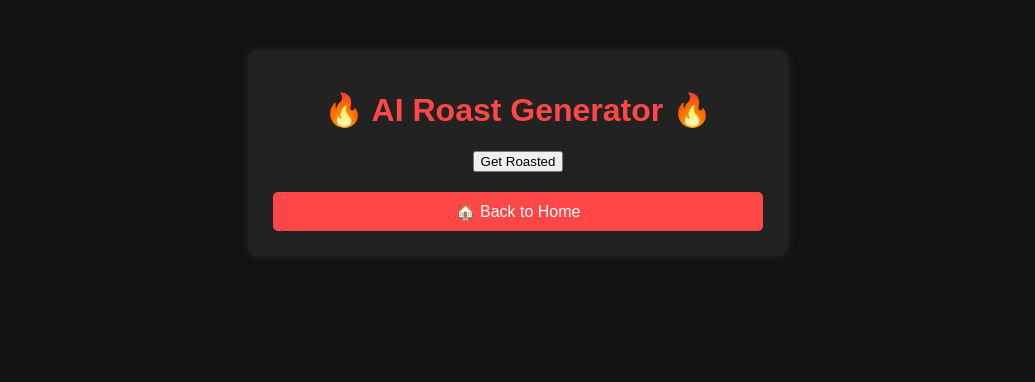
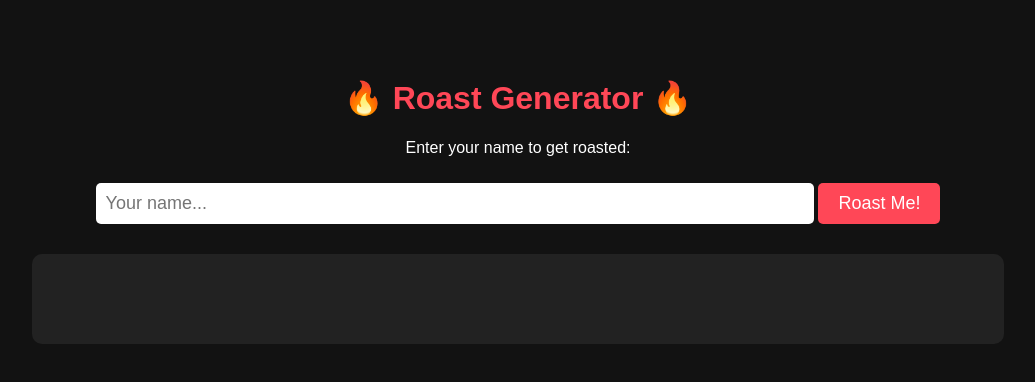
Before and after one commit to Pushkar279/Raphael., a plain HTML site: page roast.html in a window 1280 px wide. Shown: the whole page, without its empty margins (122-1157 px from the left). Drawn offline with Linux system fonts and the light colour scheme.

Commit message:
Update roast.html

```diff
--- a/roast.html
+++ b/roast.html
@@ -3,30 +3,62 @@
 <head>
     <meta charset="UTF-8">
     <meta name="viewport" content="width=device-width, initial-scale=1.0">
-    <title>🔥 AI Roast Generator</title>
-    <link rel="stylesheet" href="styles.css">
+    <title>🔥 Roast Generator 🔥</title>
+    <style>
+        body {
+            font-family: Arial, sans-serif;
+            background-color: #121212;
+            color: white;
+            text-align: center;
+            padding: 50px;
+        }
+        h1 {
+            color: #ff4757;
+        }
+        #roast-box {
+            font-size: 24px;
+            margin: 20px auto;
+            padding: 20px;
+            background: #222;
+            border-radius: 10px;
+            width: 80%;
+            min-height: 50px;
+        }
+        input {
+            padding: 10px;
+            font-size: 18px;
+            border: none;
+            border-radius: 5px;
+            width: 60%;
+            margin: 10px 0;
+        }
+        button {
+            background: #ff4757;
+            color: white;
+            padding: 10px 20px;
+            font-size: 18px;
+            border: none;
+            border-radius: 5px;
+            cursor: pointer;
+        }
+        button:hover {
+            background: #e84118;
+        }
+    </style>
 </head>
 <body>
 
-<div class="container">
-    <h1>🔥 AI Roast Generator 🔥</h1>
-    <button onclick="generateRoast()">Get Roasted</button>
-    <div id="output"></div>
-    <nav><a href="index.html">🏠 Back to Home</a></nav>
-</div>
+    <h1>🔥 Roast Generator 🔥</h1>
+    <p>Enter your name to get roasted:</p>
+    <input type="text" id="name-input" placeholder="Your name...">
+    <button onclick="generateRoast()">Roast Me!</button>
+
+    <div id="roast-box"></div>
 
     <script>
-function generateRoast() {
-    let name = prompt("Enter your name, victim:");
-    if (!name) {
-        alert("Enter a name!");
-        return;
-    }
-
-    let roasts = [
+        const roasts = [
             "You're like a cloud. When you disappear, it's a beautiful day!",
             "You bring everyone so much joy… when you leave the room.",
-        "Your WiFi signal is stronger than your personality.",
             "Your secrets are safe with me. I never even listen when you tell me them.",
             "You're proof that even evolution takes breaks.",
             "I'd agree with you, but then we’d both be wrong.",
@@ -37,20 +69,10 @@ function generateRoast() {
             "You're like a software update—nobody wants you, but we have to tolerate you.",
             "You're proof that even clowns need an understudy.",
             "You have something on your chin... no, the third one.",
-        "Your secrets are safe with me. I wasn’t even listening.",
-        "You're like a penny—shiny, but absolutely worthless.",
-        "You're slower than a YouTube ad without a skip button.",
-        "You're like a participation trophy—no one really wants you, but you're just there.",
-        "You have something on your face… oh wait, that’s just your personality.",
-        "I’d roast you, but I don’t want to waste my good material on side characters.",
             "Your WiFi signal is stronger than your personality.",
-        "You bring people together... just to talk about how annoying you are.",
-        "Your personality is like a Windows update—nobody wants it, but we’re forced to deal with it.",
-        "You're proof that even Google can’t find everything useful.",
             "You're so irrelevant, even your shadow leaves you behind.",
             "Your comebacks are so weak, even your reflection ignores you.",
             "You're the human version of a broken pencil—pointless.",
-        "You're like a math problem—nobody likes you, and you make people's heads hurt.",
             "Your dreams are so small, even ants laugh at them.",
             "You’re so fake, even Photoshop can’t fix you.",
             "You're like a bad Wi-Fi connection—annoying, unreliable, and slowing everyone down.",
@@ -58,7 +80,6 @@ function generateRoast() {
             "You have so many failed attempts, even CAPTCHA thinks you’re a bot.",
             "You're the reason why instruction manuals have warning labels.",
             "Your voice could make a happy meal depressed.",
-        "You have a great face… for radio.",
             "You're like a TikTok trend—annoying and forgotten in a week.",
             "If I had a dollar for every smart thing you said, I’d be broke.",
             "You're about as useful as a screen door on a submarine.",
@@ -67,8 +88,10 @@ function generateRoast() {
             "Your life is like a YouTube tutorial… nobody makes it to the end."
         ];
 
-    let roast = getRandomItem(roasts);
-    document.getElementById("output").innerHTML = `<p>🔥 ${name}, ${roast} 🔥</p>`;
+        function generateRoast() {
+            const name = document.getElementById("name-input").value || "Victim";
+            const randomRoast = roasts[Math.floor(Math.random() * roasts.length)];
+            document.getElementById("roast-box").innerHTML = `<strong>${name},</strong> ${randomRoast} 🔥`;
         }
     </script>
 
```
Lines whose indentation alone changed are shown as unchanged.
